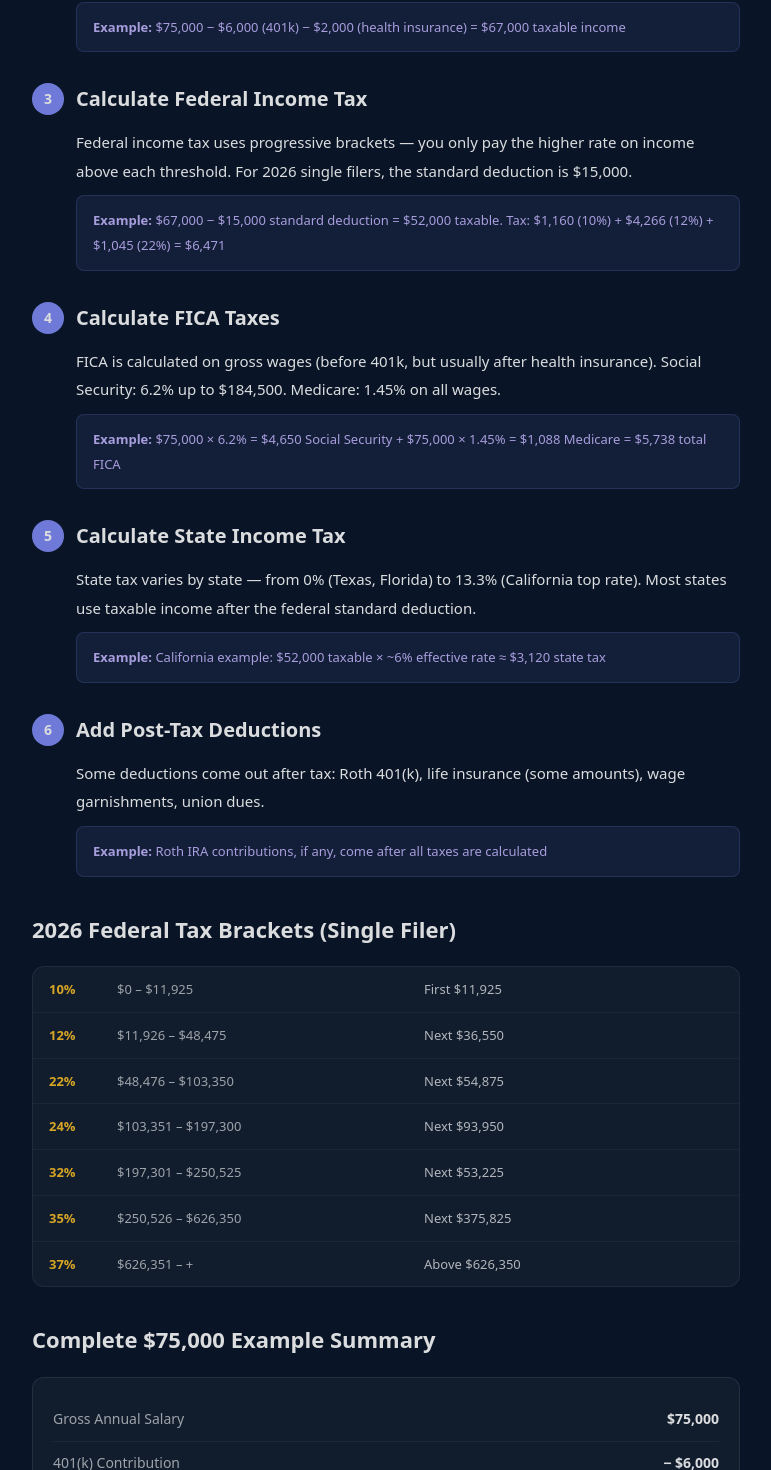
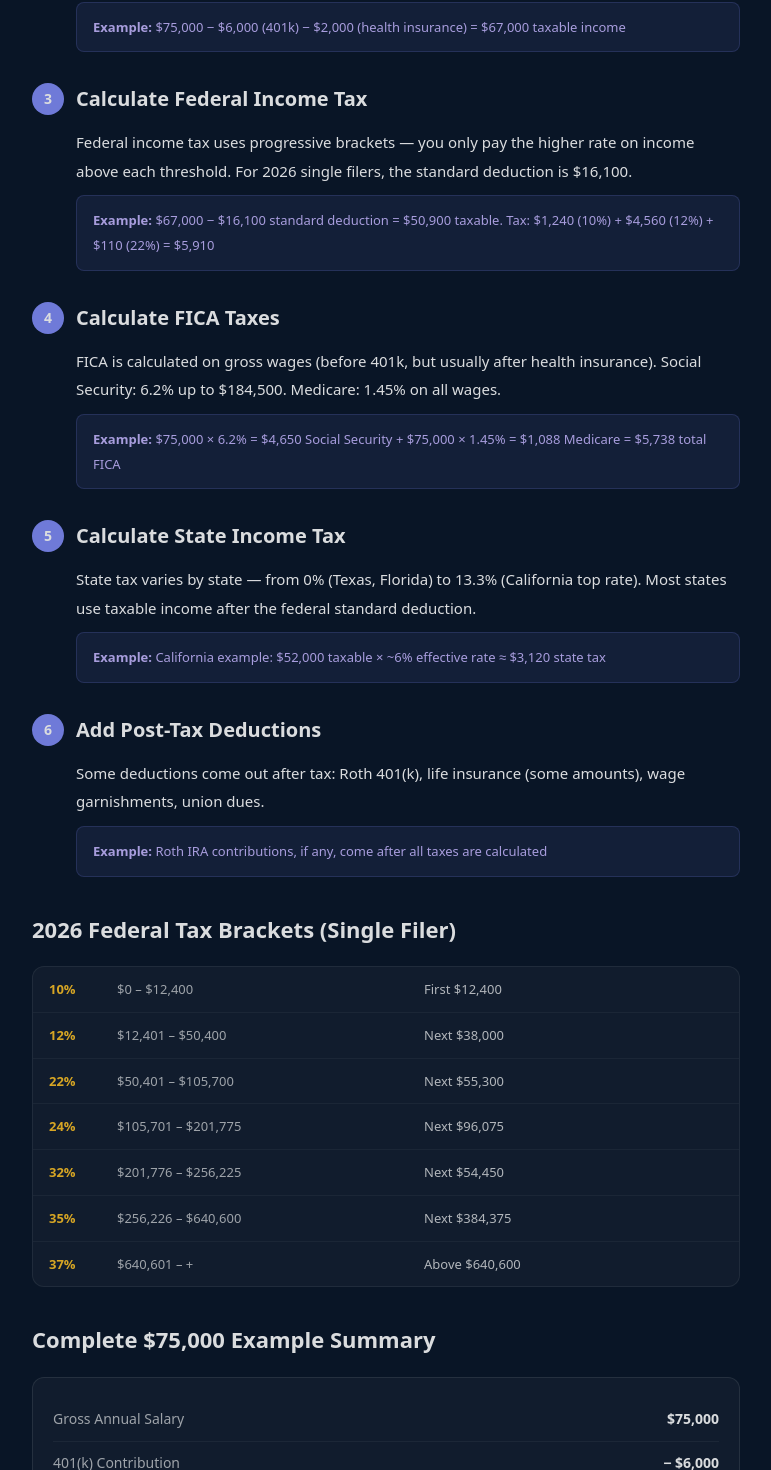
Before and after one commit to devqrcraft-ui/privatepaycheck, a Next.js app: page /blog/how-to-calculate-paycheck-taxes in a window 1280 px wide. Shown: the part 1296-2766 px from the top of the page, without its empty margins (254-1025 px from the left). Built offline with nearby package versions, Linux system fonts and the light colour scheme.

Commit message:
fix: how-to-calculate-paycheck-taxes now shows correct 2026 federal brackets and recalculated example (,910 instead of ,471)

```diff
--- a/src/app/blog/how-to-calculate-paycheck-taxes/page.tsx
+++ b/src/app/blog/how-to-calculate-paycheck-taxes/page.tsx
@@ -68,8 +68,8 @@ export default function Post() {
             },
             {
               step:3, title:'Calculate Federal Income Tax',
-              content:'Federal income tax uses progressive brackets — you only pay the higher rate on income above each threshold. For 2026 single filers, the standard deduction is $15,000.',
-              example:'$67,000 − $15,000 standard deduction = $52,000 taxable. Tax: $1,160 (10%) + $4,266 (12%) + $1,045 (22%) = $6,471',
+              content:'Federal income tax uses progressive brackets — you only pay the higher rate on income above each threshold. For 2026 single filers, the standard deduction is $16,100.',
+              example:'$67,000 − $16,100 standard deduction = $50,900 taxable. Tax: $1,240 (10%) + $4,560 (12%) + $110 (22%) = $5,910',
             },
             {
               step:4, title:'Calculate FICA Taxes',
@@ -102,13 +102,13 @@ export default function Post() {
           <h2 style={{ fontSize:'22px', fontWeight:800, margin:'32px 0 12px', color:'white' }}>2026 Federal Tax Brackets (Single Filer)</h2>
           <div style={{ background:'rgba(255,255,255,0.04)', border:'1px solid rgba(255,255,255,0.08)', borderRadius:'12px', overflow:'hidden', margin:'16px 0' }}>
             {[
-              { bracket:'10%', from:'$0', to:'$11,925', on:'First $11,925' },
-              { bracket:'12%', from:'$11,926', to:'$48,475', on:'Next $36,550' },
-              { bracket:'22%', from:'$48,476', to:'$103,350', on:'Next $54,875' },
-              { bracket:'24%', from:'$103,351', to:'$197,300', on:'Next $93,950' },
-              { bracket:'32%', from:'$197,301', to:'$250,525', on:'Next $53,225' },
-              { bracket:'35%', from:'$250,526', to:'$626,350', on:'Next $375,825' },
-              { bracket:'37%', from:'$626,351', to:'+', on:'Above $626,350' },
+              { bracket:'10%', from:'$0', to:'$12,400', on:'First $12,400' },
+              { bracket:'12%', from:'$12,401', to:'$50,400', on:'Next $38,000' },
+              { bracket:'22%', from:'$50,401', to:'$105,700', on:'Next $55,300' },
+              { bracket:'24%', from:'$105,701', to:'$201,775', on:'Next $96,075' },
+              { bracket:'32%', from:'$201,776', to:'$256,225', on:'Next $54,450' },
+              { bracket:'35%', from:'$256,226', to:'$640,600', on:'Next $384,375' },
+              { bracket:'37%', from:'$640,601', to:'+', on:'Above $640,600' },
             ].map((b, i) => (
               <div key={b.bracket} style={{ display:'grid', gridTemplateColumns:'60px 1fr 1fr', gap:'8px', padding:'10px 16px', borderBottom: i < 6 ? '1px solid rgba(255,255,255,0.05)' : 'none', fontSize:'13px' }}>
                 <strong style={{ color:'#fbbf24' }}>{b.bracket}</strong>
```
